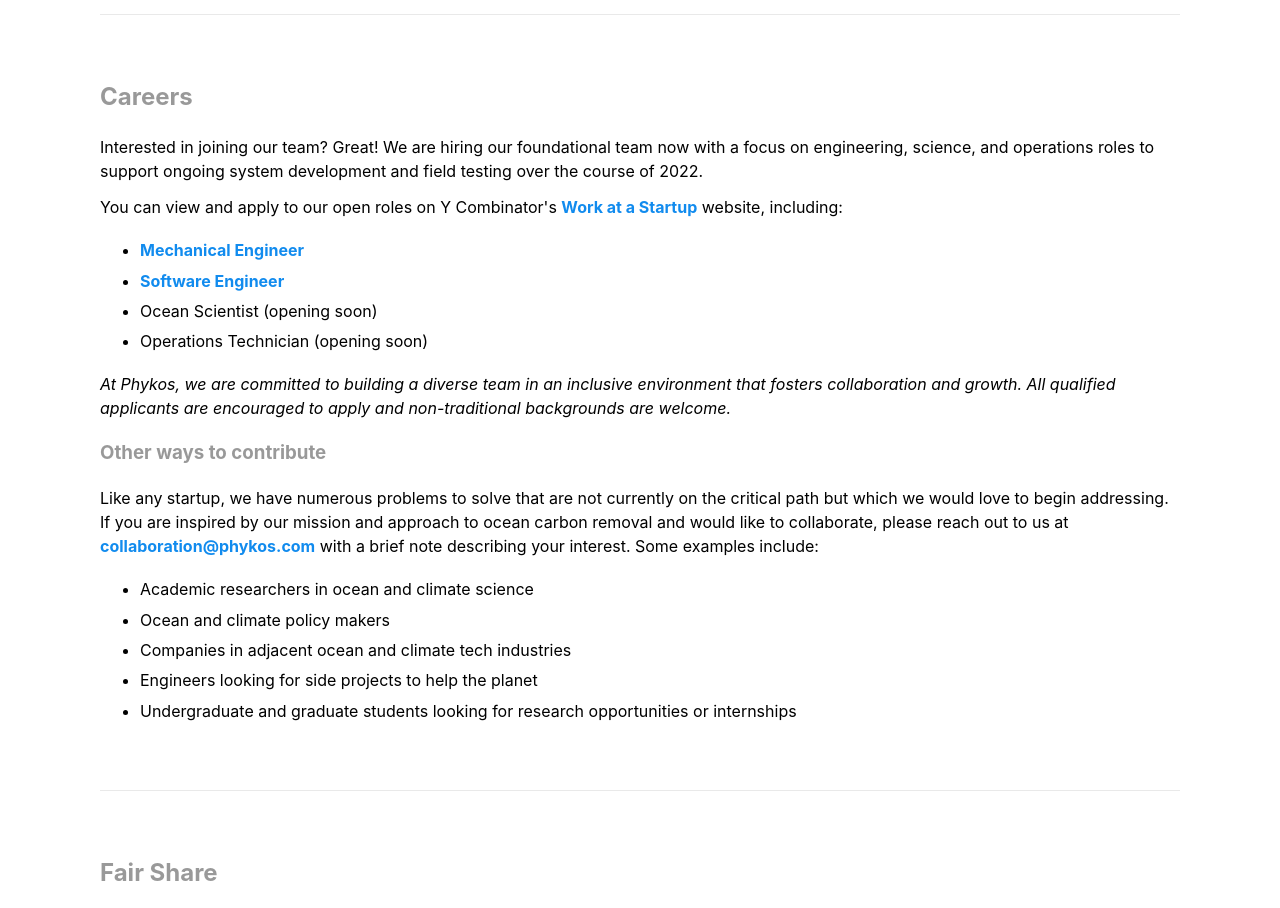
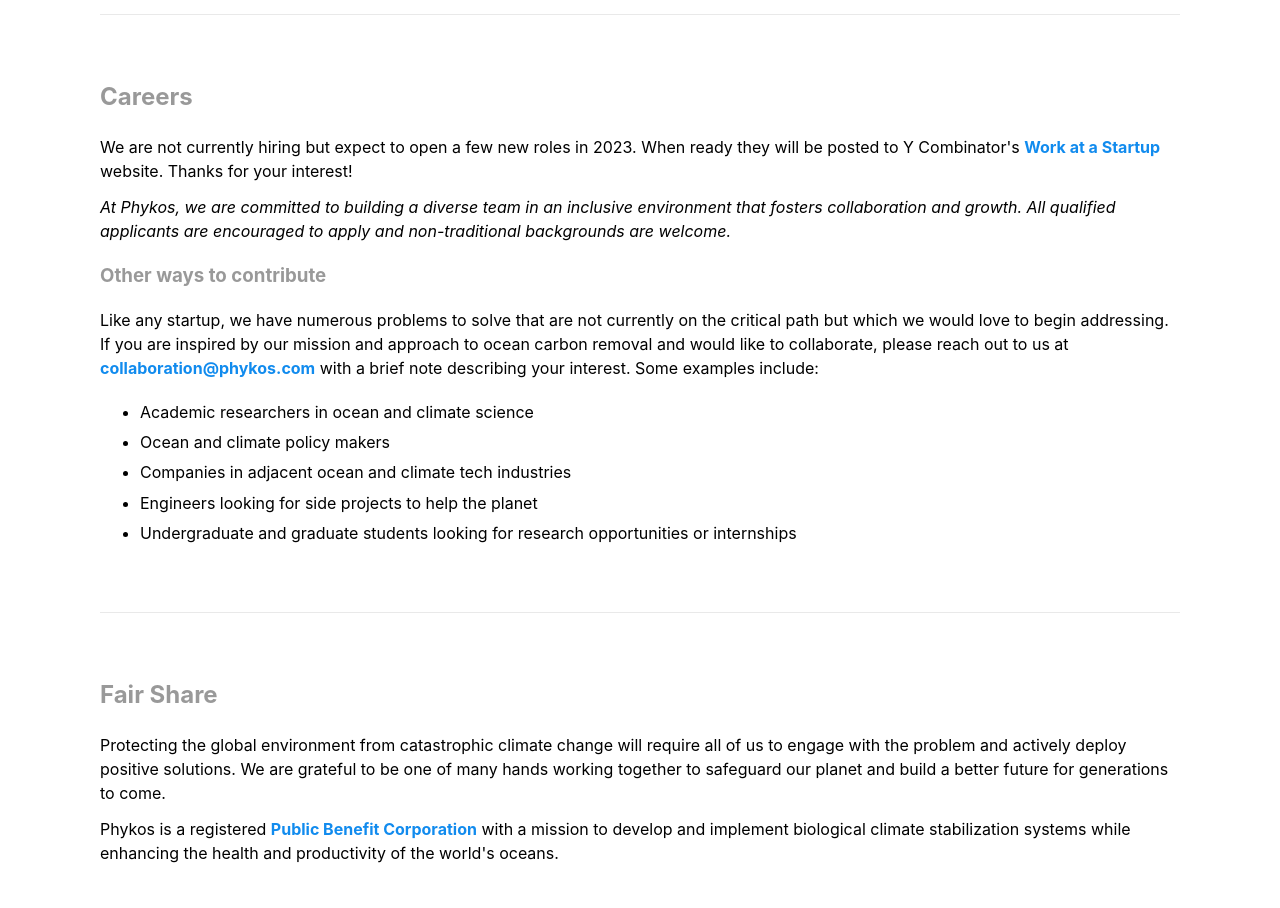
Before and after one commit to phykos-pbc/phykos.co, a website built with Parcel: page index.html in a window 1280 px wide. Shown: the part 2780-3688 px from the top of the page. Built offline with nearby package versions, Linux system fonts and the light colour scheme.

Commit message:
Update index.html
Remove job listings while we go quiet on hiring.

```diff
--- a/index.html
+++ b/index.html
@@ -332,30 +332,11 @@
     <article id="jobs">
       <h2>Careers</h2>
       <p>
-        Interested in joining our team? Great! We are hiring our foundational
-        team now with a focus on engineering,
-        science, and operations roles to support ongoing system development and
-        field testing over the course of 2022.
+        We are not currently hiring but expect to open a few new roles in 2023. When ready
+        they will be posted to Y Combinator's
+        <a href="https://www.workatastartup.com/companies/phykos">Work at a Startup</a>
+        website. Thanks for your interest!
       </p>
-      <p>
-        You can view and apply to our open roles on Y Combinator's
-        <a href="https://www.workatastartup.com/companies/phykos">Work at a Startup</a>
-        website, including:
-      </p>
-      <ul>
-        <li>
-          <a href="https://www.workatastartup.com/jobs/48364">
-            Mechanical Engineer
-          </a>
-        </li>
-        <li>
-          <a href="https://www.workatastartup.com/jobs/48365">
-            Software Engineer
-          </a>
-        </li>
-        <li>Ocean Scientist (opening soon)</li>
-        <li>Operations Technician (opening soon)</li>
-      </ul>
       <p>
         <cite>
           At Phykos, we are committed to building a diverse team in an inclusive
```
